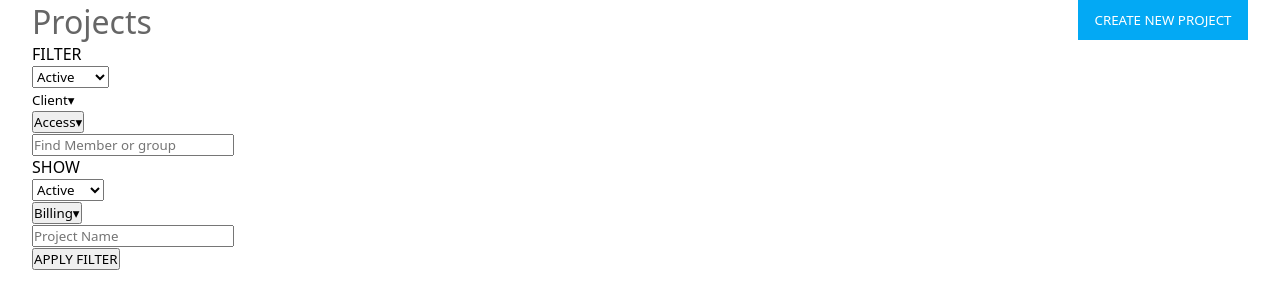
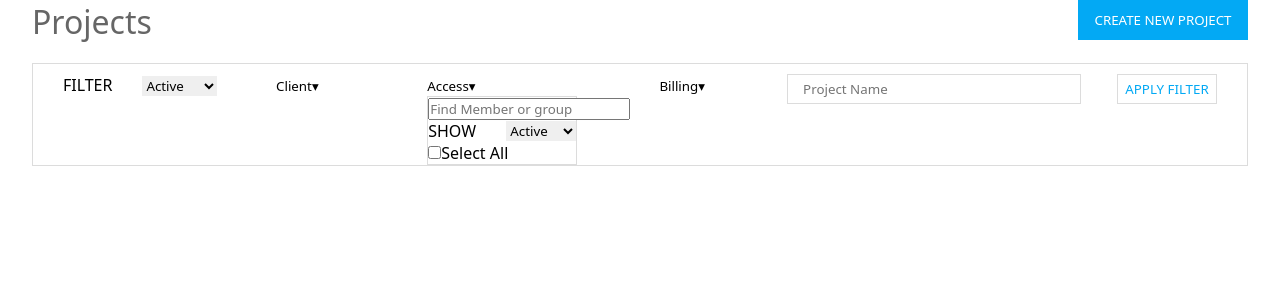
Before and after one commit to harshit-coder-dev/clockify-clone, a plain HTML site: page manage/project.html in a window 1280 px wide. Both pictures are taken after a click on the button "Access▾". Drawn offline with Linux system fonts and the light colour scheme.

Commit message:
added 2nd component of manage project with minimal styling

```diff
--- a/manage/project.html
+++ b/manage/project.html
@@ -44,7 +44,7 @@
                     <input type="search" placeholder="Project Name" id="prj-name">
                 </div>
                 <div>
-                    <button class="apply-fitler">APPLY FILTER</button>
+                    <button class="apply-filter">APPLY FILTER</button>
                 </div>
             </div>
         </div>
--- a/manage/scripts/project.js
+++ b/manage/scripts/project.js
@@ -108,8 +108,10 @@ let displayAcceessUsers = () => {
     show_users.textContent = 'USERS';
 
     user_select.append(opt1, opt2, opt3);
+
     user_div.append(show_user_status, user_select);
-    div.append(search, user_div, user_select);
+
+    div.append(search, user_div, user_input1, select_all_u_label1);
     catchElem('.cl-2').append(div);
 };
 
--- a/manage/styles/project.css
+++ b/manage/styles/project.css
@@ -28,7 +28,146 @@
     border: none;
 }
 
+#component-2-project {
+    display: flex;
+    width: 100%;
+    justify-content: space-evenly;
+    margin-top: 20px;
+    border: 0.5px solid gainsboro;
+    padding-top: 10px;
+}
+
+#component-2-project>div:nth-child(2) {
+    width: auto;
+    text-align: center;
+    border: none;
+    outline: none;
+    cursor: pointer;
+}
+
+#aaa {
+    border: none;
+    outline: none;
+    width: 100%;
+    cursor: pointer;
+}
+
+#aaa>option {
+    width: auto;
+}
+
 .client-list {
     border: none;
     background-color: transparent;
+    width: 100px;
+    cursor: pointer;
 }
+
+.cl-1 {
+    width: 150px;
+}
+
+.cl-1>div {
+    border: 0.5px solid gainsboro;
+}
+
+.cl-1>div>div {
+    display: flex;
+    cursor: pointer;
+    justify-content: space-between;
+}
+
+.cl-1>div>div:hover {
+    background-color: #e4eaee;
+}
+
+.cl-1>div>input {
+    display: list-item;
+}
+
+.cl-1>div>div>select {
+    border: none;
+    outline: none;
+}
+
+.cl-1>div>div>input:hover {
+    background-color: #e4eaee;
+}
+
+#component-2-project>div:nth-child(4) {
+    width: 150px;
+}
+
+.access-user {
+    border: none;
+    outline: none;
+    background-color: transparent;
+    cursor: pointer;
+}
+
+.cl-2>div {
+    border: 0.5px solid gainsboro;
+}
+
+.cl-2>div>div {
+    display: flex;
+    justify-content: space-between;
+    align-items: center;
+}
+
+.cl-2>div>div>select {
+    border: none;
+    outline: none;
+}
+
+#component-2-project>div:nth-child(5) {
+    width: 150px;
+}
+
+.billing {
+    width: 100%;
+    background-color: transparent;
+    border: none;
+    cursor: pointer;
+}
+
+.cl-3 {
+    width: 100%;
+}
+
+.cl-3>div {
+    border: 0.5px solid gainsboro;
+}
+
+.cl-3>div>input {
+    display: list-item;
+}
+
+#component-2-project>div:nth-child(6) {
+    width: 300px;
+}
+
+#prj-name {
+    width: 98%;
+    height: 30px;
+    background-color: transparent;
+    padding-left: 15px;
+    border: 0.1px solid gainsboro;
+    outline: none;
+}
+
+.apply-filter {
+    background-color: white;
+    color: #03a9f4;
+    border: 0.5px solid gainsboro;
+    outline: none;
+    cursor: pointer;
+    height: 30px;
+    width: 100px;
+    margin-bottom: 10px;
+}
+
+.apply-filter:hover {
+    background-color: #03a9f4;
+    color: white;
+}
```
